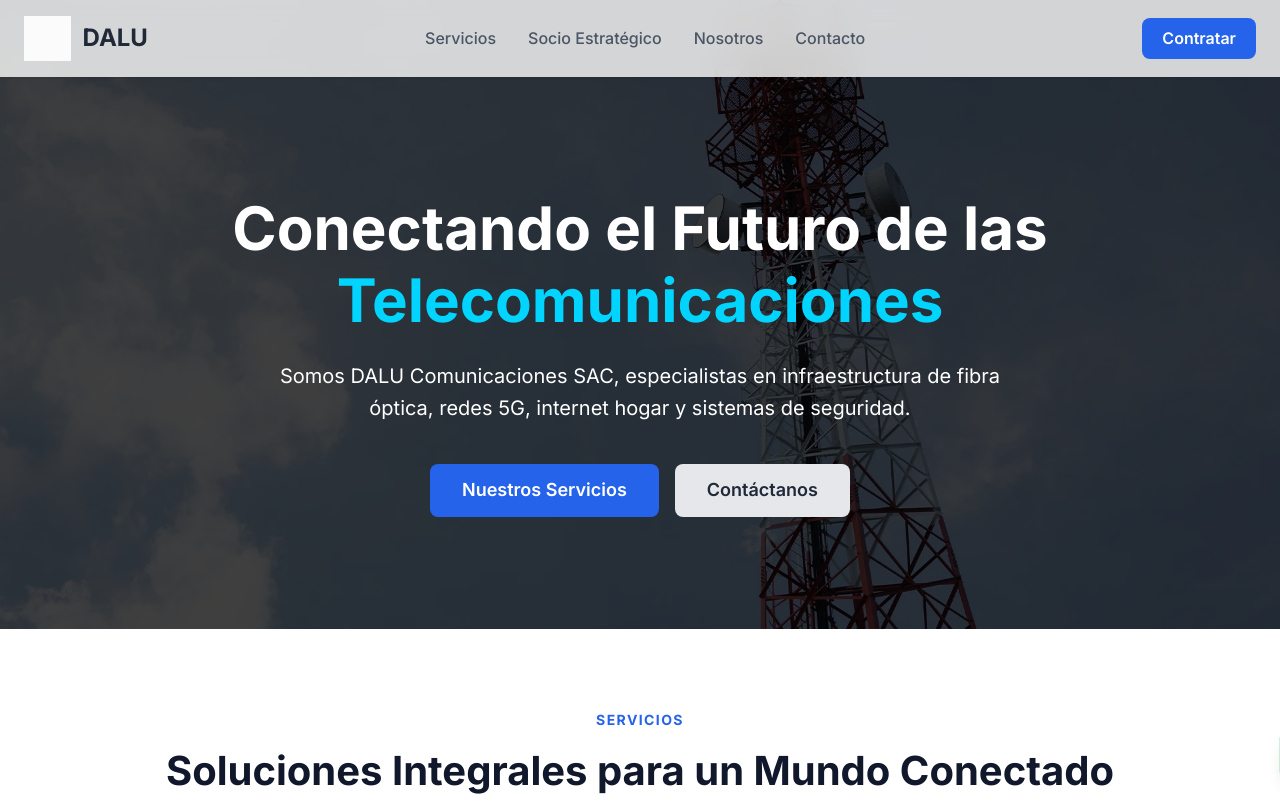
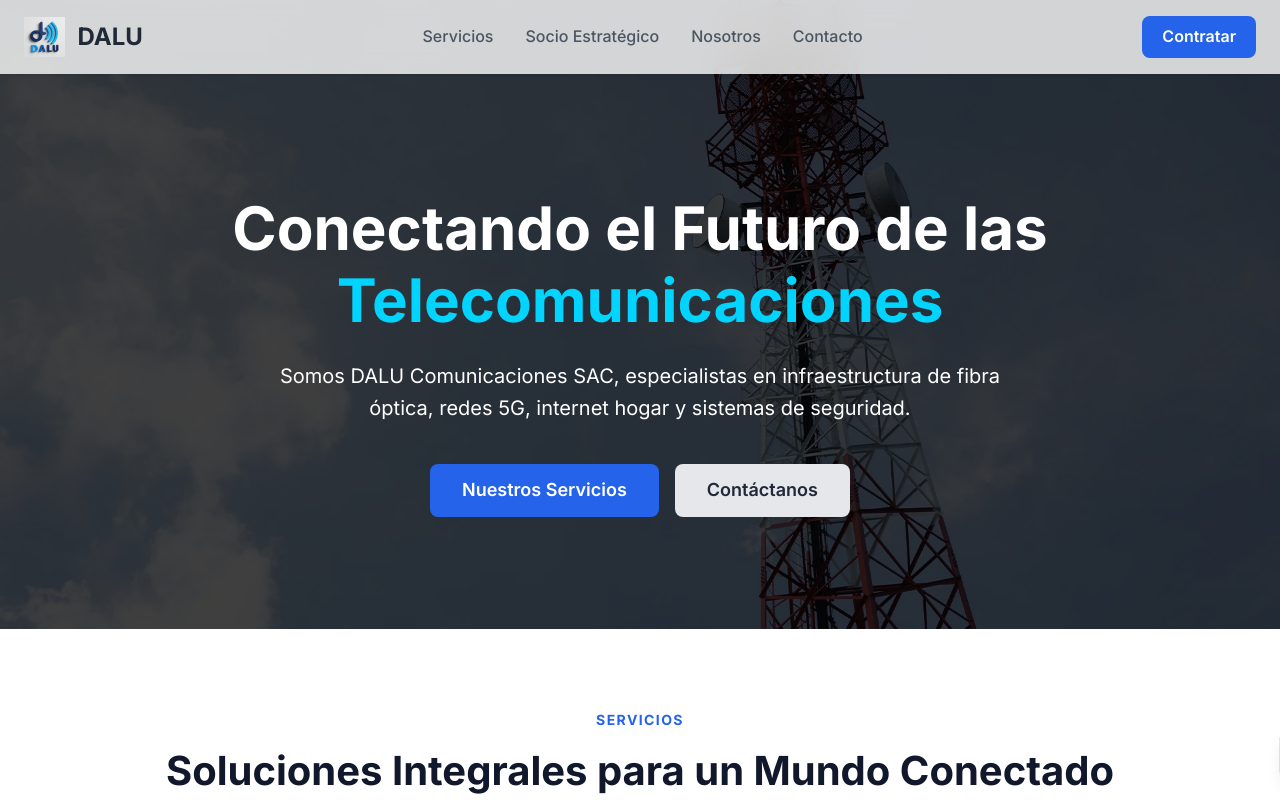
Before and after one commit to DesXp/EFSRT-Proyecto-Dalu, a plain HTML site: page index.html in a window 1280 px wide. Shown: the top 806 px of the page. Drawn offline with Linux system fonts and the light colour scheme.

Commit message:
Ajustes de logo

```diff
--- a/style.css
+++ b/style.css
@@ -74,12 +74,11 @@ body {
 }
 
 .logo-imagen {
-    height: 45px;
+    height: 40px;
     width: auto;
     max-width: 100px;
     object-fit: contain;
-    filter: brightness(0) invert(1);
-    opacity: 0.9;
+    opacity: 0.95;
 }
 
 .logo-texto {
```
